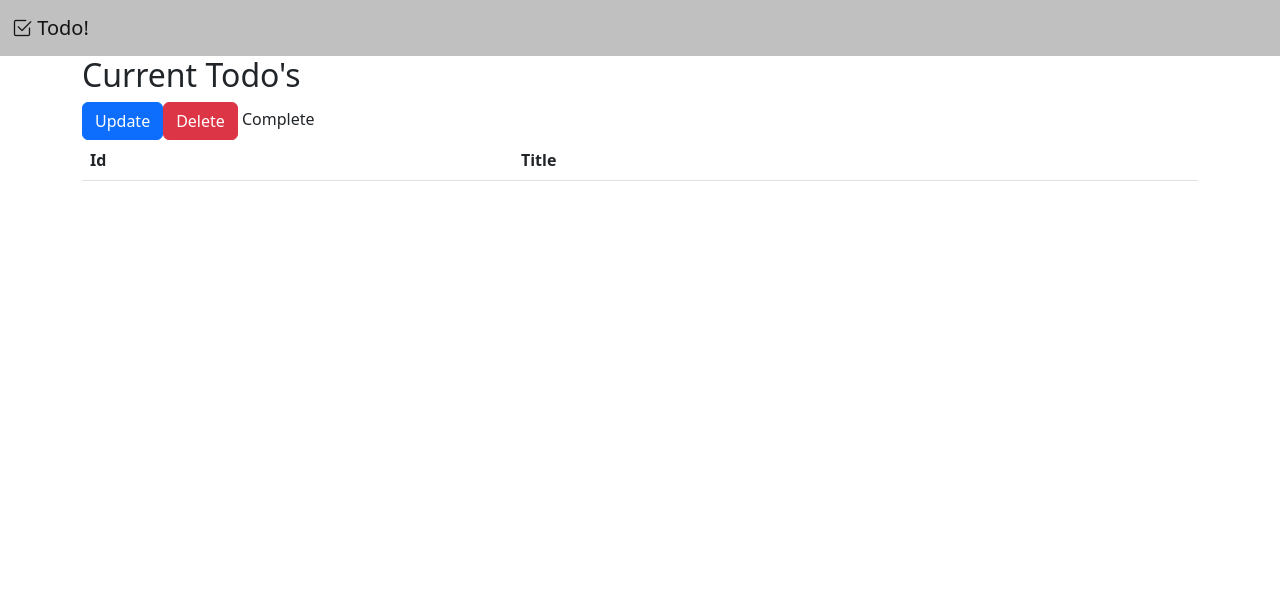
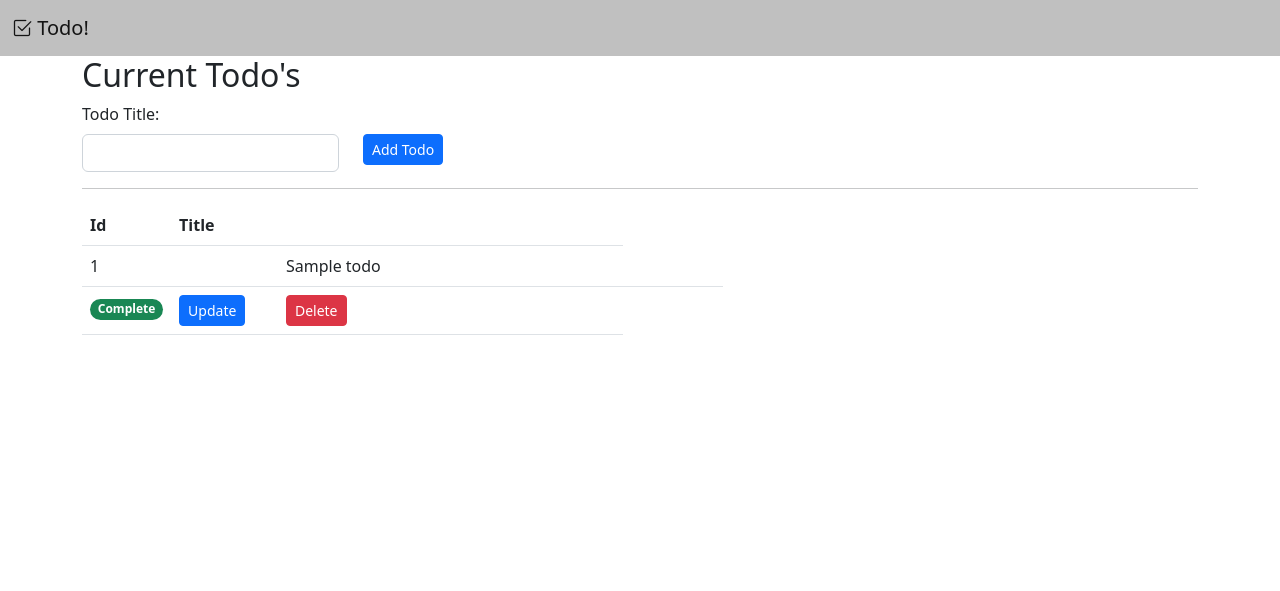
Before and after one commit to cantis/QuickTodo, a Flask app: page / in a window 1280 px wide. Shown: the top 591 px of the page. Run offline with Flask 2, Linux system fonts and the light colour scheme; tables that the repository leaves empty hold one stand-in row (values such as "Sample post"); lists and menus that the app fills with data are empty; some libraries are stand-ins or nearby versions.

Commit message:
Basic functions work!

```diff
--- a/web/__init__.py
+++ b/web/__init__.py
@@ -9,7 +9,7 @@ db = SQLAlchemy()
 
 def create_app() -> Flask:
     '''Create Flask App and configure it'''
-    # This is called the create_app factory pattern you can read more about it here:
+    # Note, this app is set up in the create_app factory pattern you can read more about it here:
     # https://flask.palletsprojects.com/en/2.2.x/patterns/appfactories/
 
     # Create the Flask app
--- a/web/routes/home.py
+++ b/web/routes/home.py
@@ -14,3 +14,28 @@ bp = Blueprint('home', __name__, template_folder='templates', static_folder='sta
 def index():
     todo_list = db.session.query(Todo).all()
     return render_template('home.html', todo_list=todo_list)
+
+
+@bp.route('/add', methods=['GET', 'POST'])
+def add():
+    title = request.form.get('todoTitle')
+    new_todo = Todo(title=title, is_complete=False)
+    db.session.add(new_todo)
+    db.session.commit()
+    return redirect(url_for('home.index'))
+
+
+@bp.route('/update/<int:todo_id>', methods=['GET', 'POST'])
+def update(todo_id):
+    todo = db.session.query(Todo).filter_by(id=todo_id).first()
+    todo.is_complete = not todo.is_complete
+    db.session.commit()
+    return redirect(url_for('home.index'))
+
+
+@bp.route('/delete/<int:todo_id>', methods=['GET', 'POST'])
+def delete(todo_id):
+    todo = db.session.query(Todo).filter_by(id=todo_id).first()
+    db.session.delete(todo)
+    db.session.commit()
+    return redirect(url_for('home.index'))
--- a/web/templates/home.html
+++ b/web/templates/home.html
@@ -7,25 +7,54 @@
                 <h2>Current Todo's</h2>
             </div>
         </div>
+        <!-- Add Todo Form -->
+        <form action="/add" method="post">
             <div class="row">
-            <div class="col">
-            <table class="table table-striped">
+                <div class="col-auto">
+                    <label for="todoTitle" class="form-label">Todo Title:</label>
+                </div>
+            </div>
+            <div class="row">
+                <div class="col-auto">
+                    <input type="text" name="todoTitle" id="todoTitle" class="form-control ">
+
+                </div>
+                <div class="col-auto">
+                    <button type="submit" class="btn btn-primary btn-sm">Add Todo</button>
+                </div>
+            </div>
+        </form>
+        <hr>
+        <!-- List of Todo's -->
+        <div class="row">
+            <div class="col-7">
+                <table class="table w-auto">
                     <thead>
-                    <tr>
-                        <th scope="col">Id</th>
-                        <th scope="col">Title</th>
-                    </tr>
+                        <th class="col-1" scope="col">Id</th>
+                        <th class="col-2" scope="col">Title</th>
+                        <th class="col-auto" scope="col"></th>
                     </thead>
                     <tbody>
                         {% for todo in todo_list%}
                             <tr>
-                            <a href="/update/{{ todo.id }}" class="btn btn-primary">Update</a>
-                            <a href="/delete/{{ todo.id }}" class="btn btn-danger">Delete</a>
-                            {% if todo.complete == False%}
-                                Not Complete
+                                <td class="text-start">{{ todo.id }}<td>
+                                <td class="text-start">{{ todo.title }}<td>
+                                <td></td>
+                            </tr>
+                            <tr>
+                                <td>
+                                    {% if todo.is_complete == False%}
+                                        <span class="badge rounded-pill text-bg-secondary">Not Complete</span>
                                     {% else %}
-                                Complete
+                                        <span class="badge rounded-pill text-bg-success">Complete</span>
                                     {% endif%}
+                                </td>
+                                <td>
+                                    <a href="/update/{{ todo.id }}" class="btn btn-primary btn-sm">Update</a>
+                                </td>
+                                <td>
+                                    <a href="/delete/{{ todo.id }}" class="btn btn-danger btn-sm">Delete</a>
+                                </td>
                             </tr>
                         {% endfor %}
                     </tbody>
@@ -33,4 +62,5 @@
             </div>
         </div>
     </div>
+</div>
 {% endblock content %}
```
Also changed, not shown: web/templates/layout/base.html (+3 -4 lines), 2 other files. Lines whose indentation alone changed are shown as unchanged.
